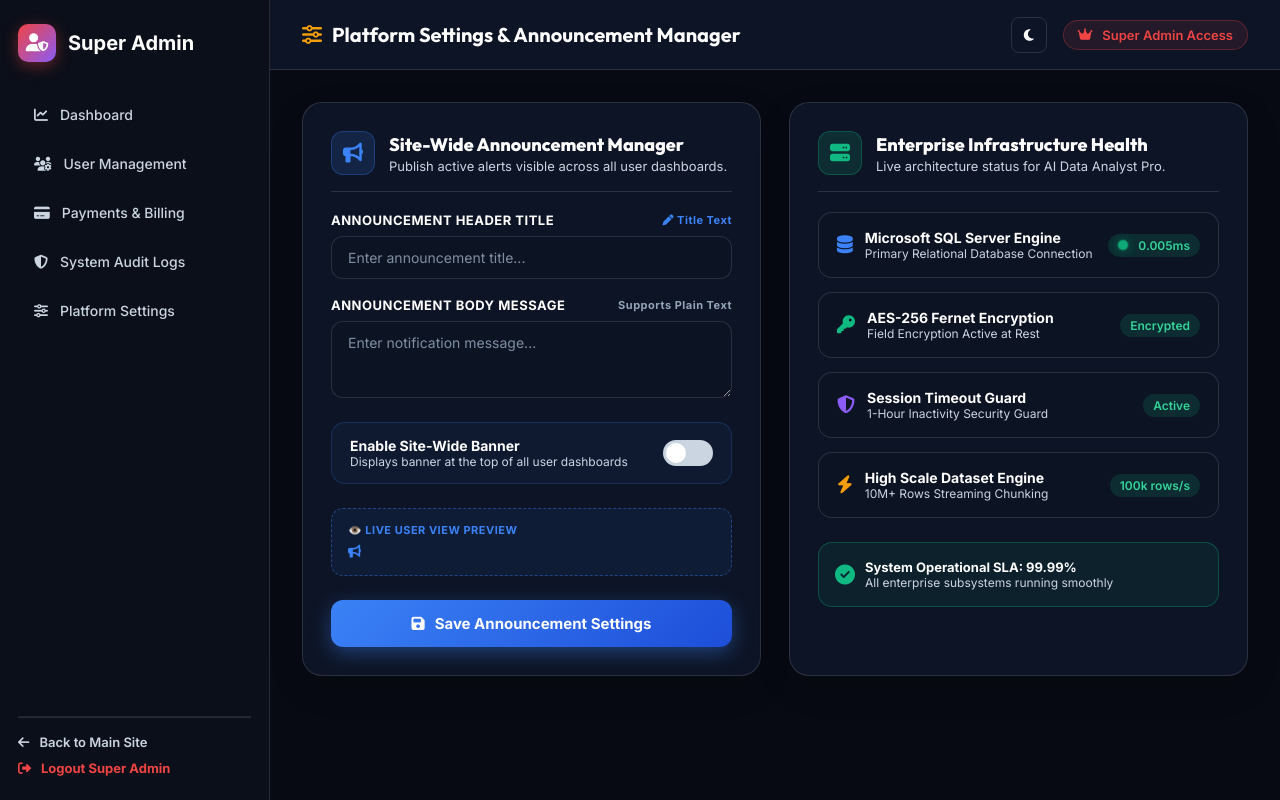
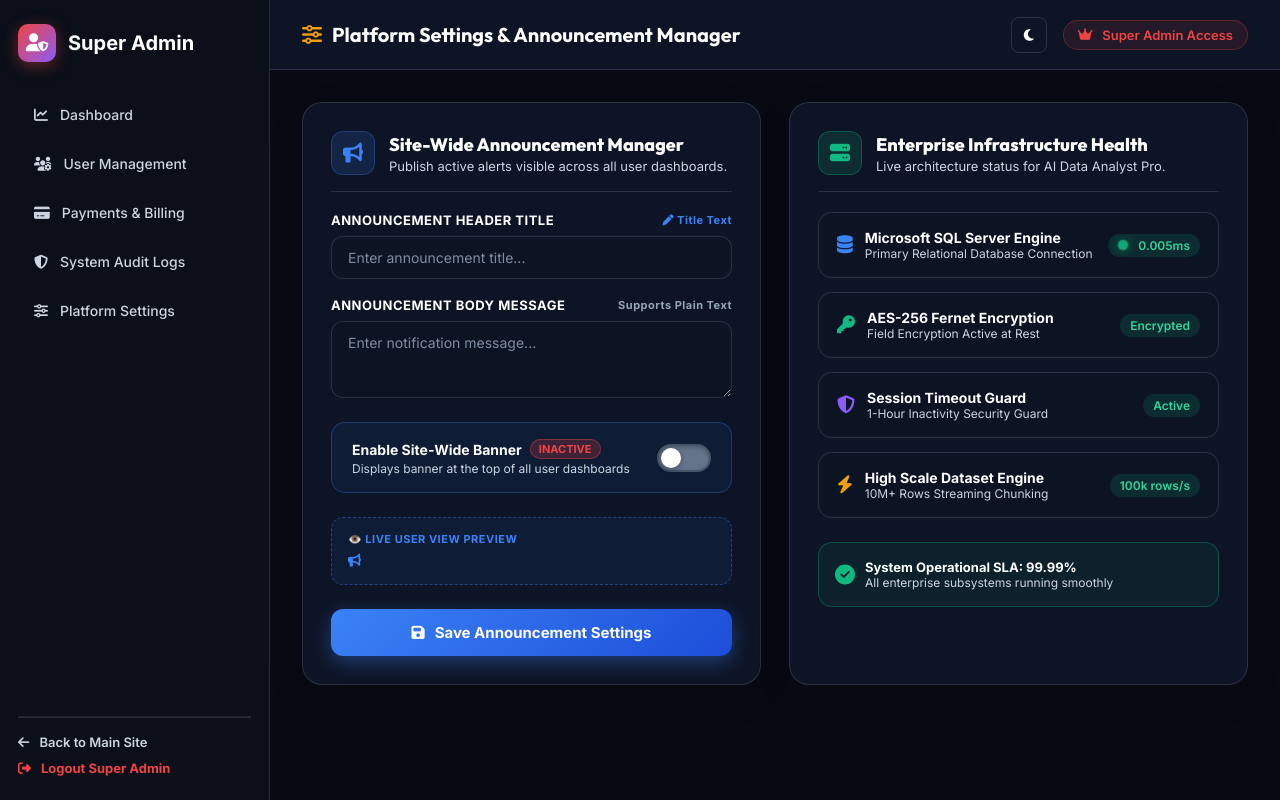
Before and after one commit to muhammadahsan7456/AI_Data_Analyst_Pro, a Python web app: template templates/admin/settings.html in a window 1280 px wide. Run offline with Jinja, Linux system fonts and the light colour scheme; the template is opened without the code that fills it, so the values that code supplies are empty.

Commit message:
Fix Payments table method/user details and redesign Site-Wide Banner toggle switch in Platform Settings

```diff
--- a/templates/admin/settings.html
+++ b/templates/admin/settings.html
@@ -73,23 +73,26 @@
         box-shadow: 0 0 0 3px rgba(59, 130, 246, 0.2);
     }
 
-    /* Custom Toggle Switch */
+    /* Custom Ultra-Visible Toggle Switch */
     .toggle-switch-container {
         display: flex;
         align-items: center;
         justify-content: space-between;
-        background: rgba(59, 130, 246, 0.06);
-        border: 1px solid rgba(59, 130, 246, 0.2);
-        padding: 14px 18px;
+        background: rgba(59, 130, 246, 0.08);
+        border: 1px solid rgba(59, 130, 246, 0.3);
+        padding: 16px 20px;
         border-radius: 14px;
         margin-bottom: 24px;
+        gap: 16px;
     }
 
     .toggle-switch {
         position: relative;
         display: inline-block;
-        width: 50px;
-        height: 26px;
+        width: 54px;
+        height: 28px;
+        flex-shrink: 0;
+        cursor: pointer;
     }
 
     .toggle-switch input {
@@ -102,9 +105,11 @@
         position: absolute;
         cursor: pointer;
         top: 0; left: 0; right: 0; bottom: 0;
-        background-color: #cbd5e1;
-        transition: .3s;
-        border-radius: 26px;
+        background-color: #64748b;
+        transition: all 0.3s cubic-bezier(0.4, 0, 0.2, 1);
+        border-radius: 28px;
+        border: 2px solid #475569;
+        box-shadow: inset 0 2px 4px rgba(0,0,0,0.2);
     }
 
     .toggle-slider:before {
@@ -112,19 +117,23 @@
         content: "";
         height: 20px;
         width: 20px;
-        left: 3px;
-        bottom: 3px;
-        background-color: white;
-        transition: .3s;
+        left: 2px;
+        bottom: 2px;
+        background-color: #ffffff;
+        transition: all 0.3s cubic-bezier(0.4, 0, 0.2, 1);
         border-radius: 50%;
+        box-shadow: 0 2px 6px rgba(0,0,0,0.3);
     }
 
     input:checked + .toggle-slider {
-        background: var(--gradient-primary);
+        background-color: #2563eb;
+        border-color: #3b82f6;
+        box-shadow: 0 0 12px rgba(59, 130, 246, 0.5);
     }
 
     input:checked + .toggle-slider:before {
-        transform: translateX(24px);
+        transform: translateX(26px);
+        background-color: #ffffff;
     }
 
     .btn-save-settings {
@@ -219,14 +228,19 @@
                 <textarea name="ann_msg" rows="3" class="setting-textarea-field" placeholder="Enter notification message..." required>{{ announcement.message }}</textarea>
             </div>
 
-            <!-- Custom Toggle Switch -->
+            <!-- Custom Ultra-Visible Toggle Switch -->
             <div class="toggle-switch-container">
-                <div>
-                    <div style="font-size: 14px; font-weight: 700; color: var(--text-primary);">Enable Site-Wide Banner</div>
-                    <div style="font-size: 12px; color: var(--text-secondary);">Displays banner at the top of all user dashboards</div>
+                <div style="flex: 1;">
+                    <div style="font-size: 14px; font-weight: 700; color: var(--text-primary); display: flex; align-items: center; gap: 8px;">
+                        Enable Site-Wide Banner
+                        <span id="ann_status_badge" style="font-size: 11px; padding: 2px 8px; border-radius: 12px; font-weight: 800; {% if announcement.enabled %}background: rgba(16, 185, 129, 0.2); color: var(--accent-green); border: 1px solid rgba(16, 185, 129, 0.4);{% else %}background: rgba(239, 68, 68, 0.2); color: #ef4444; border: 1px solid rgba(239, 68, 68, 0.4);{% endif %}">
+                            {% if announcement.enabled %}ACTIVE{% else %}INACTIVE{% endif %}
+                        </span>
+                    </div>
+                    <div style="font-size: 12px; color: var(--text-secondary); margin-top: 2px;">Displays banner at the top of all user dashboards</div>
                 </div>
-                <label class="toggle-switch">
-                    <input type="checkbox" id="ann_enabled" name="ann_enabled" {% if announcement.enabled %}checked{% endif %}>
+                <label class="toggle-switch" title="Click to toggle Site-Wide Banner ON/OFF">
+                    <input type="checkbox" id="ann_enabled" name="ann_enabled" {% if announcement.enabled %}checked{% endif %} onchange="document.getElementById('ann_status_badge').innerText = this.checked ? 'ACTIVE' : 'INACTIVE'; document.getElementById('ann_status_badge').style.background = this.checked ? 'rgba(16, 185, 129, 0.2)' : 'rgba(239, 68, 68, 0.2)'; document.getElementById('ann_status_badge').style.color = this.checked ? 'var(--accent-green)' : '#ef4444';">
                     <span class="toggle-slider"></span>
                 </label>
             </div>
```
Also changed, not shown: database/connection.py (+11 -5 lines), templates/admin/payments.html (+8 -2 lines).
